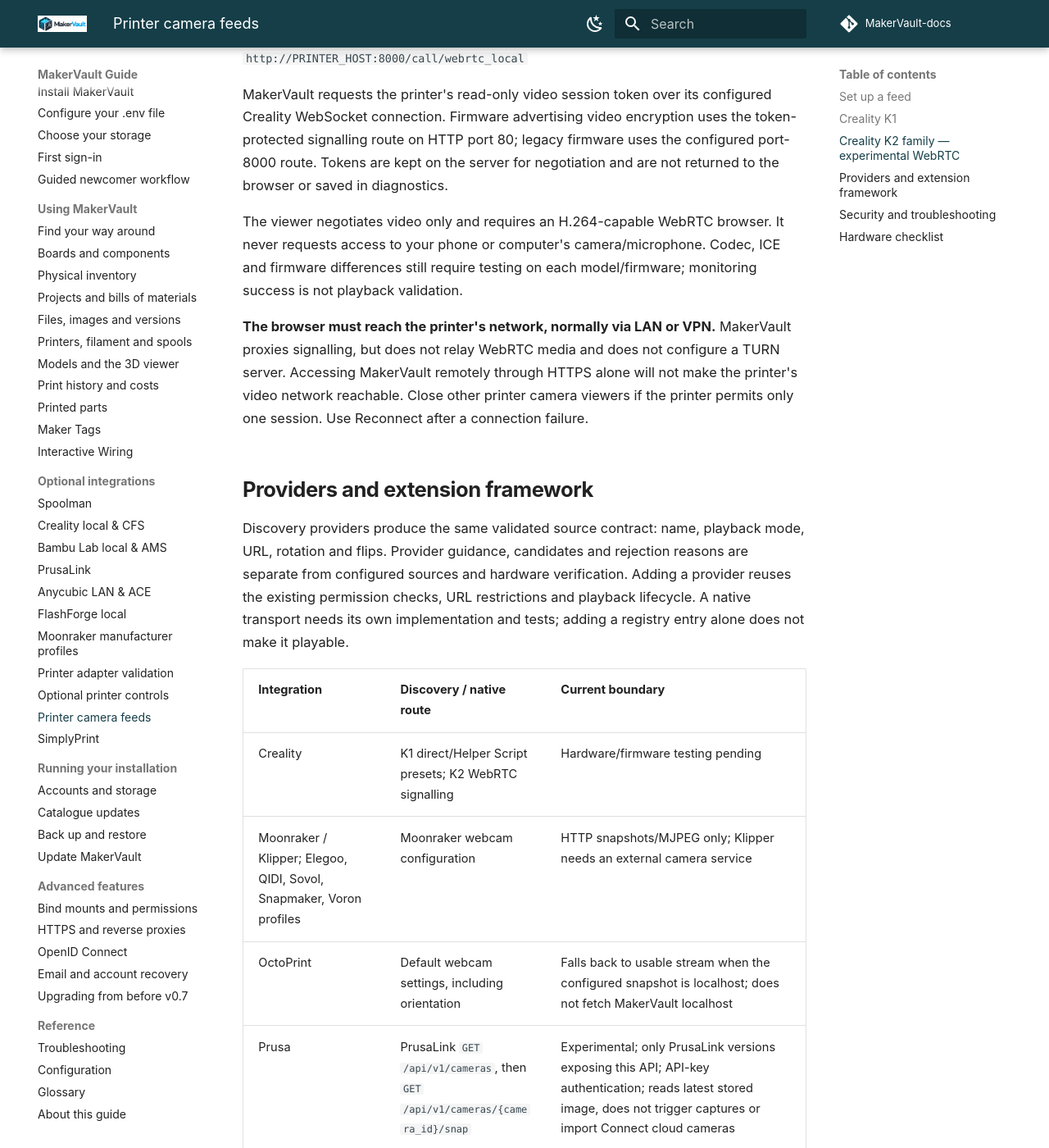
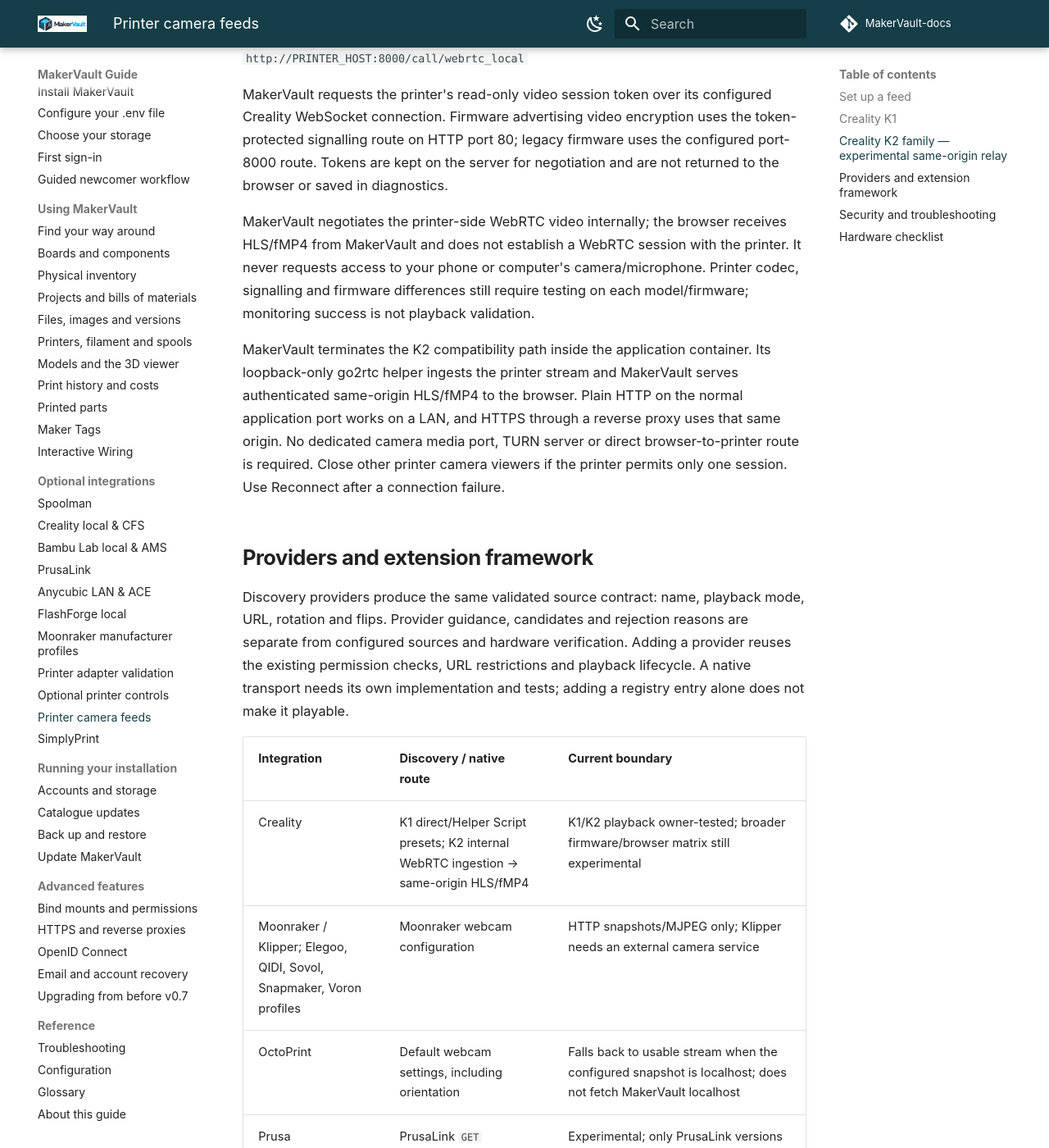
Before and after one commit to gavrd7/MakerVault-docs, an MkDocs documentation site: the page built from docs/guide/integrations/printer-cameras.md, in a window 1280 px wide and 1400 px high, scrolled down 2303 px. Shown: the whole window at 82% size. Built offline with MkDocs 1.6.1 and Material for MkDocs 9.7.7, drawn with Linux system fonts in a browser that asks for light colours; comment, search, counter and statistics services are not loaded; some of the changed text lies outside the part shown.

Commit message:
Update public K2 camera documentation

```diff
--- a/docs/guide/integrations/printer-cameras.md
+++ b/docs/guide/integrations/printer-cameras.md
@@ -33,7 +33,7 @@
 
 HTTP snapshot and MJPEG sources are shown as **refreshed live images**, approximately one image per second after each request completes. MJPEG sources yield one bounded JPEG frame per request. This first pass does not relay a continuous high-frame-rate MJPEG stream. It avoids holding a web worker for the lifetime of an open viewer.
 
-## Creality K2 family — experimental WebRTC
+## Creality K2 family — experimental same-origin relay
 
 Add the camera under the **Creality local** integration and choose the K2 preset:
 
@@ -41,9 +41,9 @@
 
 MakerVault requests the printer's read-only video session token over its configured Creality WebSocket connection. Firmware advertising video encryption uses the token-protected signalling route on HTTP port 80; legacy firmware uses the configured port-8000 route. Tokens are kept on the server for negotiation and are not returned to the browser or saved in diagnostics.
 
-The viewer negotiates video only and requires an H.264-capable WebRTC browser. It never requests access to your phone or computer's camera/microphone. Codec, ICE and firmware differences still require testing on each model/firmware; monitoring success is not playback validation.
+MakerVault negotiates the printer-side WebRTC video internally; the browser receives HLS/fMP4 from MakerVault and does not establish a WebRTC session with the printer. It never requests access to your phone or computer's camera/microphone. Printer codec, signalling and firmware differences still require testing on each model/firmware; monitoring success is not playback validation.
 
-**The browser must reach the printer's network, normally via LAN or VPN.** MakerVault proxies signalling, but does not relay WebRTC media and does not configure a TURN server. Accessing MakerVault remotely through HTTPS alone will not make the printer's video network reachable. Close other printer camera viewers if the printer permits only one session. Use Reconnect after a connection failure.
+MakerVault terminates the K2 compatibility path inside the application container. Its loopback-only go2rtc helper ingests the printer stream and MakerVault serves authenticated same-origin HLS/fMP4 to the browser. Plain HTTP on the normal application port works on a LAN, and HTTPS through a reverse proxy uses that same origin. No dedicated camera media port, TURN server or direct browser-to-printer route is required. Close other printer camera viewers if the printer permits only one session. Use Reconnect after a connection failure.
 
 ## Providers and extension framework
 
@@ -51,7 +51,7 @@
 
 | Integration | Discovery / native route | Current boundary |
 | --- | --- | --- |
-| Creality | K1 direct/Helper Script presets; K2 WebRTC signalling | Hardware/firmware testing pending |
+| Creality | K1 direct/Helper Script presets; K2 internal WebRTC ingestion → same-origin HLS/fMP4 | K1/K2 playback owner-tested; broader firmware/browser matrix still experimental |
 | Moonraker / Klipper; Elegoo, QIDI, Sovol, Snapmaker, Voron profiles | Moonraker webcam configuration | HTTP snapshots/MJPEG only; Klipper needs an external camera service |
 | OctoPrint | Default webcam settings, including orientation | Falls back to usable stream when the configured snapshot is localhost; does not fetch MakerVault localhost |
 | Prusa | PrusaLink `GET /api/v1/cameras`, then `GET /api/v1/cameras/{camera_id}/snap` | Experimental; only PrusaLink versions exposing this API; API-key authentication; reads latest stored image, does not trigger captures or import Connect cloud cameras |
@@ -60,7 +60,7 @@
 | SimplyPrint | Manual local feed; alternative local integration where supported | Cloud camera access not implemented |
 | Other | Manual HTTP source | No guessed manufacturer endpoints |
 
-For printers exposing Moonraker or OctoPrint alongside a manufacturer interface, add that live integration to the same printer and set up its camera there. Camera viewing does not require enabling printer controls. The owner confirmed K1 and K2 camera playback and accepted the compact automatic preview layout on 2 October 2026. Exact source route, firmware and browser were not supplied with that confirmation. Other manufacturers and remaining lifecycle/security checks remain pending in issue #37.
+For printers exposing Moonraker or OctoPrint alongside a manufacturer interface, add that live integration to the same printer and set up its camera there. Camera viewing does not require enabling printer controls. The owner confirmed K1 and K2 camera playback and accepted the compact automatic preview layout on 2 October 2026; the K2 same-origin relay was also accepted in hands-on testing on 4 October 2026. Broader firmware/browser/account-isolation coverage remains part of the experimental validation boundary. Other manufacturers and remaining lifecycle/security checks remain pending in issue #37.
 
 ## Security and troubleshooting
 
@@ -74,7 +74,7 @@
 
 ## Hardware checklist
 
-- Test all three K1 direct/Fluidd/Mainsail routes through Creality and Moonraker; test K2 WebRTC independently and record firmware/browser.
+- Test all three K1 direct/Fluidd/Mainsail routes through Creality and Moonraker; test K2 same-origin playback independently across representative firmware/browsers and record the combination.
 - Confirm an image or video actually appears, and verify orientation and fullscreen at desktop and mobile sizes.
 - Scroll previews off-screen/on-screen, hide/show the tab, change the configured camera and leave the page; verify playback is released and printer monitoring continues.
 - Test printer offline/reconnect and camera authentication errors.
```
